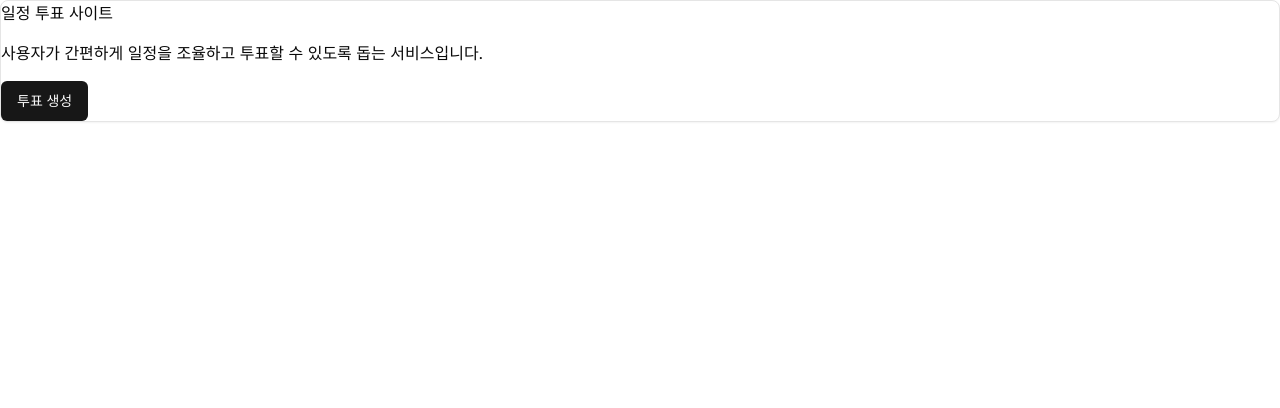
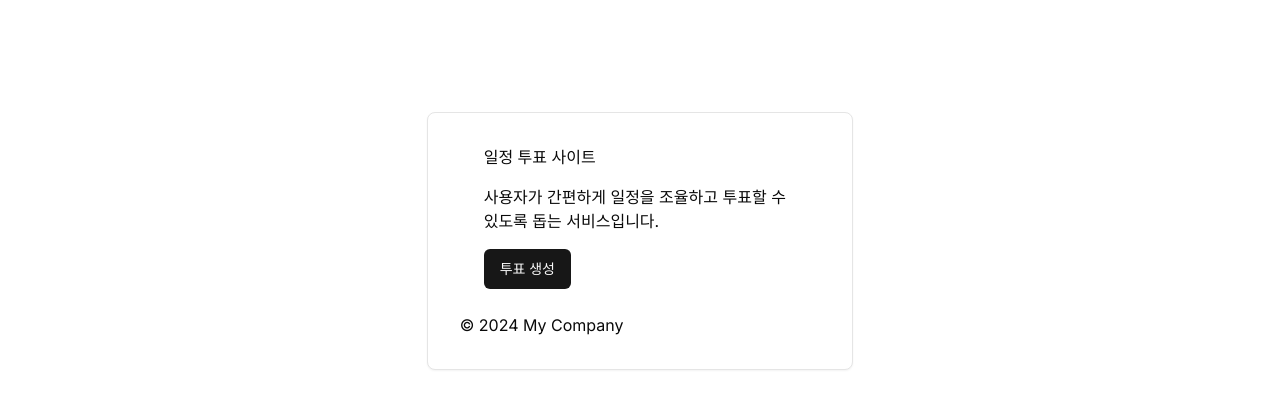
Before and after one commit to ienrum/vote-app, a Next.js app: page / in a window 1280 px wide. Shown: the top 408 px of the page. Built offline with nearby package versions, Linux system fonts and the light colour scheme.

Commit message:
style: 공통 레이아웃 스타일 적용

```diff
--- a/app/layout.tsx
+++ b/app/layout.tsx
@@ -1,7 +1,7 @@
 import type { Metadata } from "next";
 import { Inter } from "next/font/google";
 import "./globals.css";
-import { Card } from "@/components/ui/card";
+import { Card, CardContent } from "@/components/ui/card";
 
 const inter = Inter({ subsets: ["latin"] });
 
@@ -18,7 +18,14 @@ export default function RootLayout({
   return (
     <html lang="en">
       <body className={inter.className}>
-        <Card>{children}</Card>
+        <section className="flex flex-col justify-center items-center pt-20">
+          <Card className="m-8 p-8 md:w-1/2 lg:w-1/3">
+            <CardContent>{children}</CardContent>
+            <footer>
+              <p>© {new Date().getFullYear()} My Company</p>
+            </footer>
+          </Card>
+        </section>
       </body>
     </html>
   );
```
